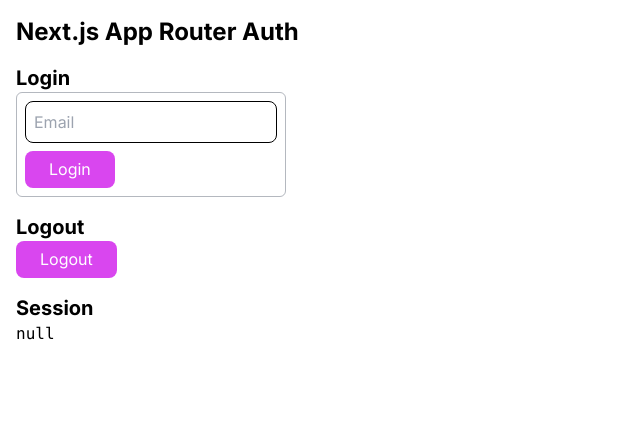
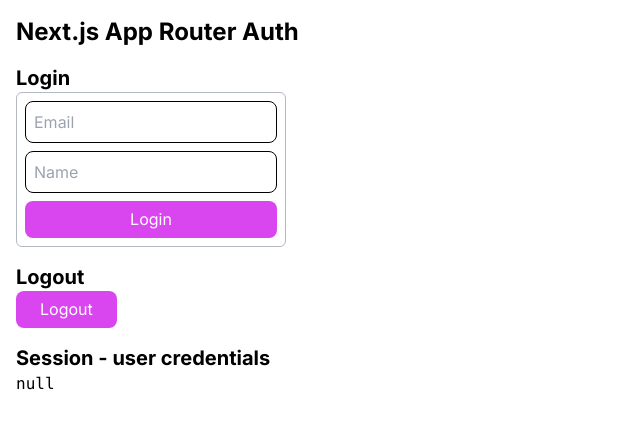
Before and after one commit to emanuelefavero/nextjs-app-router-authentication, a Next.js app: page / in a window 1280 px wide. Shown: the top 428 px of the page, without its empty margins (0-640 px from the left). Built offline with nearby package versions, Linux system fonts and the light colour scheme; no server answers.

Commit message:
fix null output in session user object

```diff
--- a/app/page.tsx
+++ b/app/page.tsx
@@ -2,6 +2,7 @@
 import { getSession, login, logout } from '@/lib'
 
 export default async function Home() {
+  // Get the session with the user credentials
   const session = await getSession()
 
   return (
@@ -15,10 +16,22 @@
           await login(formData)
           redirect('/')
         }}
-        className='mb-2 border border-gray-500 border-opacity-50 p-2 rounded-md w-fit'
+        className='mb-2 flex flex-col border border-gray-500 border-opacity-50 p-2 rounded-md w-fit'
       >
-        <input type='email' placeholder='Email' className='mb-2' />
-        <br />
+        <input
+          type='email'
+          placeholder='Email'
+          name='email'
+          className='mb-2'
+          required
+        />
+        <input
+          type='text'
+          placeholder='Name'
+          name='name'
+          className='mb-2'
+          required
+        />
         <button type='submit'>Login</button>
       </form>
 
@@ -33,7 +46,7 @@
         <button type='submit'>Logout</button>
       </form>
 
-      <h2 className='text-xl mt-4'>Session</h2>
+      <h2 className='text-xl mt-4'>Session - user credentials</h2>
       <pre>{JSON.stringify(session, null, 2)}</pre>
     </section>
   )
--- a/lib.ts
+++ b/lib.ts
@@ -20,34 +20,35 @@
   return payload
 }
 
-// * Login
 export async function login(formData: FormData) {
   // Verify credentials && get the user
-  const user = { email: formData.get('email'), name: 'John' }
+  const email = formData.get('email') as string
+  const name = formData.get('name') as string
 
-  // Create a the session
-  const expires = new Date(Date.now() + 10 * 1000) // expires in 10 seconds
+  const user = { email: email.trim(), name: name.trim() }
+
+  console.log(user)
+
+  // Create the session
+  // TIP: In a real application the session should expire in a longer time (e.g. 1 day, 1 week, etc.)
+  const expires = new Date(Date.now() + 10 * 1000)
   const session = await encrypt({ user, expires })
 
   // Save the session in a cookie
   cookies().set('session', session, { expires, httpOnly: true })
 }
 
-// * Logout
 export async function logout() {
-  // Clear the session
-  cookies().set('session', '', { expires: new Date(0) }) // expires immediately
+  // Destroy the session
+  cookies().set('session', '', { expires: new Date(0) })
 }
 
-// * Get Session
 export async function getSession() {
   const session = cookies().get('session')?.value
   if (!session) return null
-
   return await decrypt(session)
 }
 
-// * Update Session
 export async function updateSession(request: NextRequest) {
   const session = request.cookies.get('session')?.value
   if (!session) return
@@ -55,8 +56,6 @@
   // Refresh the session so it doesn't expire
   const parsed = await decrypt(session)
   parsed.expires = new Date(Date.now() + 10 * 1000)
-
-  // Save the session in a cookie
   const res = NextResponse.next()
   res.cookies.set({
     name: 'session',
@@ -64,6 +63,5 @@
     httpOnly: true,
     expires: parsed.expires,
   })
-
   return res
 }
--- a/middleware.ts
+++ b/middleware.ts
@@ -1,7 +1,6 @@
 import { NextRequest } from 'next/server'
-import { updateSession } from '@/lib'
+import { updateSession } from './lib'
 
-// This middleware will run on every request and update the session
 export async function middleware(request: NextRequest) {
   return await updateSession(request)
 }
```
